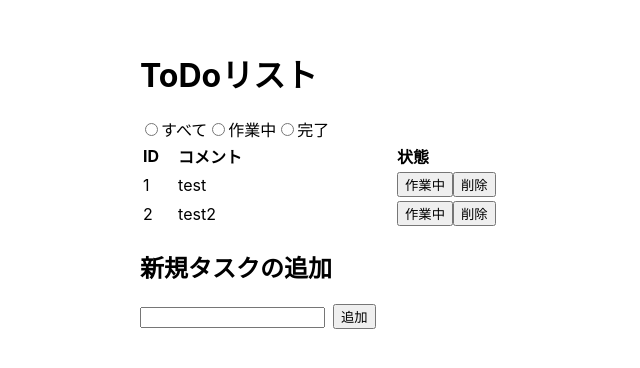
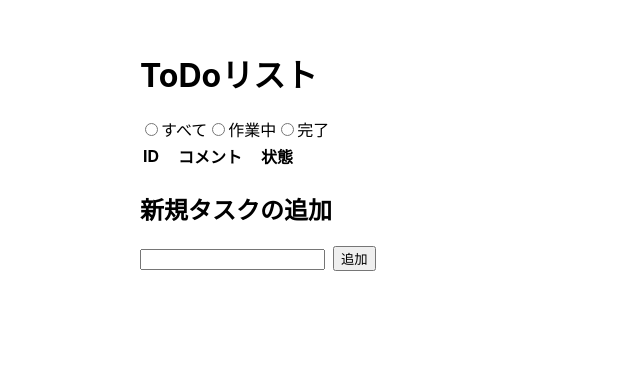
Before and after one commit to yutashimizu0612/bt-react, a React (Create React App) app: page / in a window 1280 px wide. Shown: the top 368 px of the page, without its empty margins (0-640 px from the left). Built offline with nearby package versions, Linux system fonts and the light colour scheme.

Commit message:
初期タスク不要なので削除

```diff
--- a/src/App.js
+++ b/src/App.js
@@ -5,18 +5,7 @@ class App extends React.Component {
   constructor(props) {
     super(props);
     this.state = {
-      todos: [
-        {
-          id: 1,
-          title: 'test',
-          status: 'imcomplete',
-        },
-        {
-          id: 2,
-          title: 'test2',
-          status: 'imcomplete',
-        },
-      ],
+      todos: [],
     };
     this.addTodo = this.addTodo.bind(this);
   }
@@ -31,7 +20,6 @@ class App extends React.Component {
     this.setState({
       todos: this.state.todos.concat(todo),
     });
-    // inputの中身を空にしたい
     e.target.title.value = '';
   };
 
```
